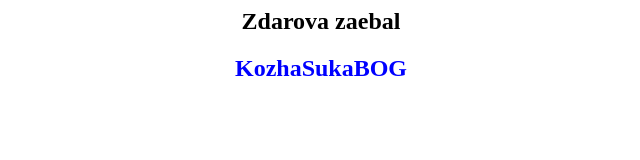
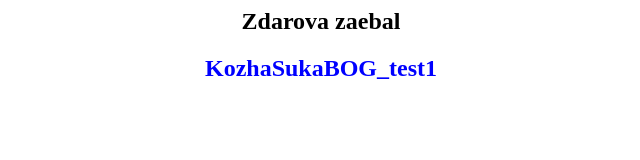
Before and after one commit to KozhaBog/project11, a plain HTML site: page index.html in a window 1280 px wide. Shown: the whole page, without its empty margins (319-959 px from the left). Drawn offline with Linux system fonts and the light colour scheme.

Commit message:
Change idnex.html

```diff
--- a/index.html
+++ b/index.html
@@ -3,7 +3,7 @@
 <center>
 <h2><font color=black>Zdarova zaebal</font><h2>
 
-<font color=blue>KozhaSukaBOG</font>
+<font color=blue>KozhaSukaBOG_test1</font>
 
 </center>
 </body>
```
